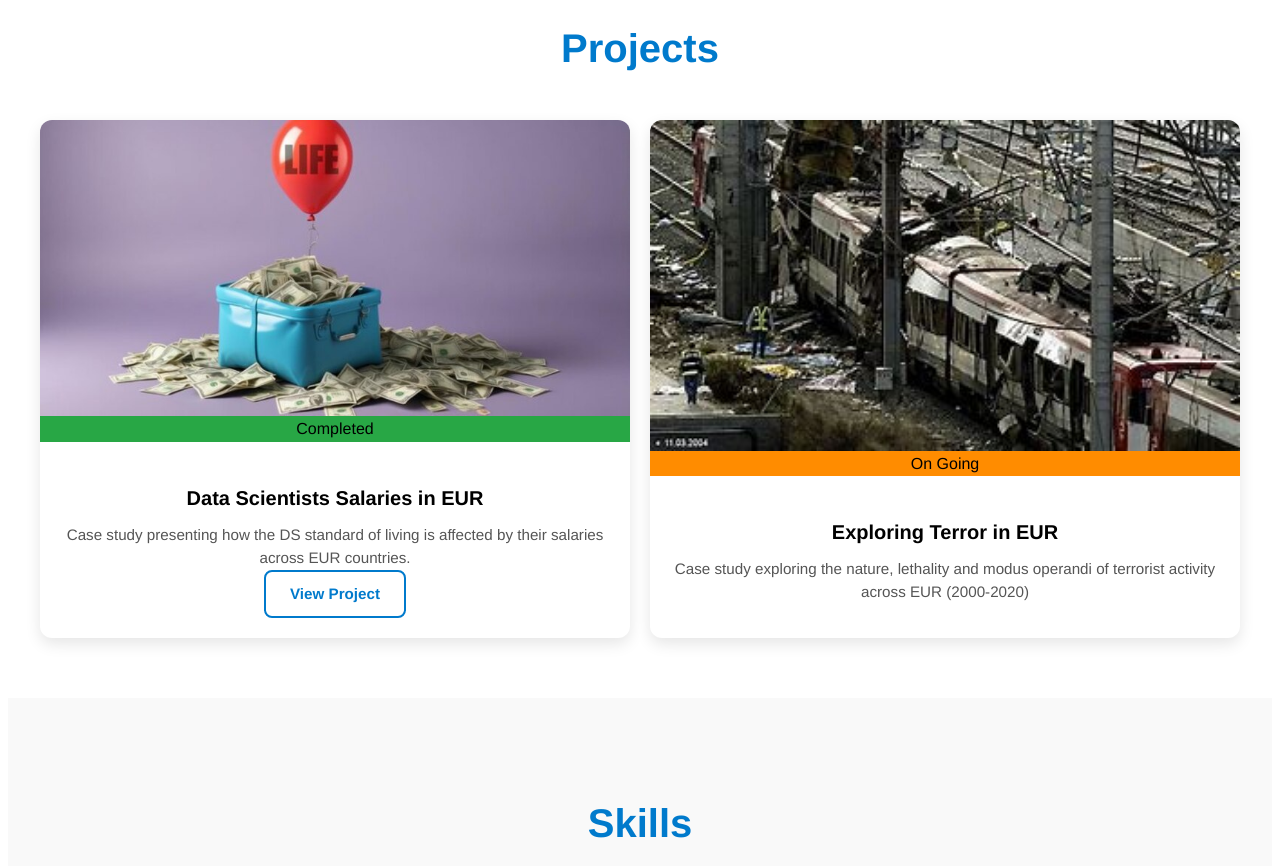
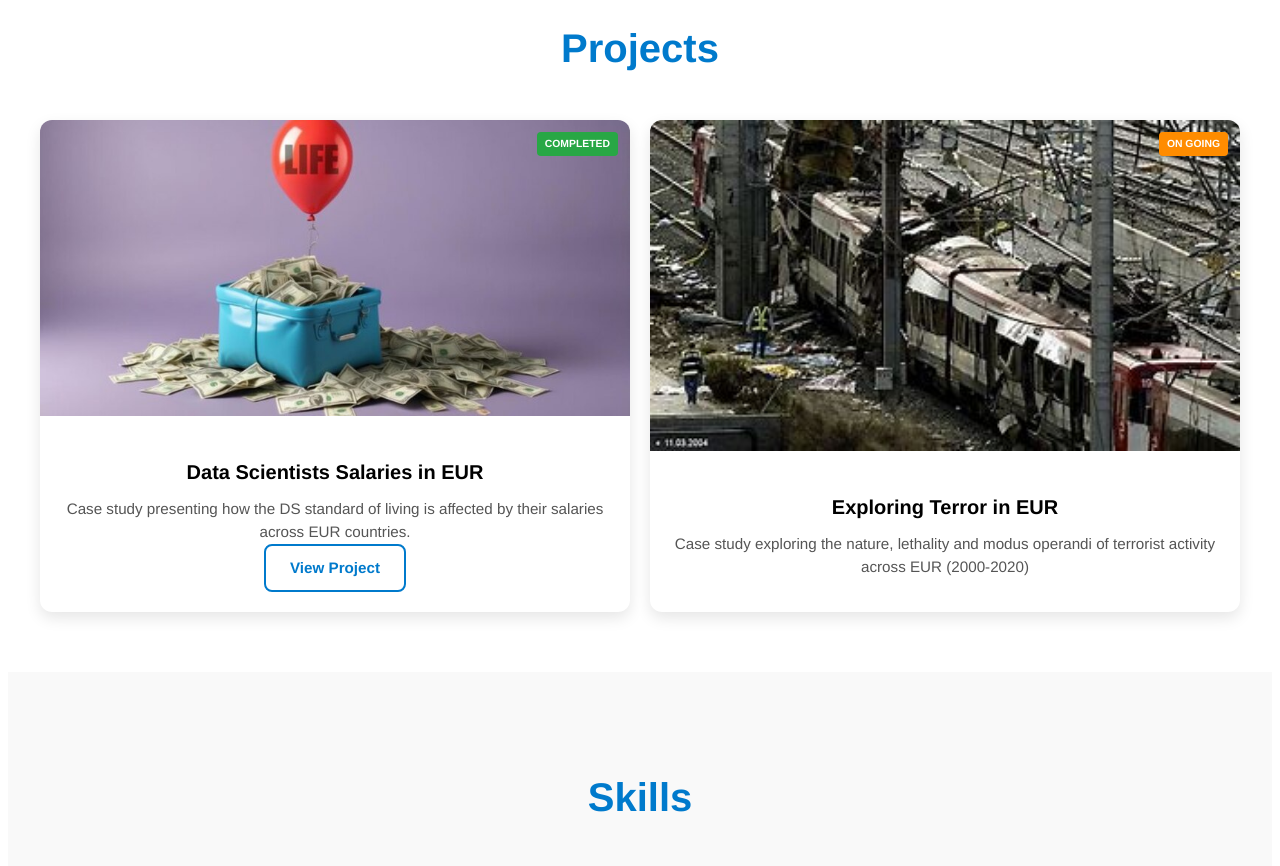
Before and after one commit to geoav74/gvyzaniaris_portfolio.github.io, a plain HTML site: page index.html in a window 1280 px wide. Shown: the part 840-1706 px from the top of the page. Drawn offline with Linux system fonts and the light colour scheme.

Commit message:
Update projects.css

```diff
--- a/css/projects.css
+++ b/css/projects.css
@@ -84,7 +84,7 @@
 }
 
 /* status badge common styles */
-.project-item.status-badge {
+.status-badge {
   position: absolute;
   top: 12px;
   right: 12px;
```
